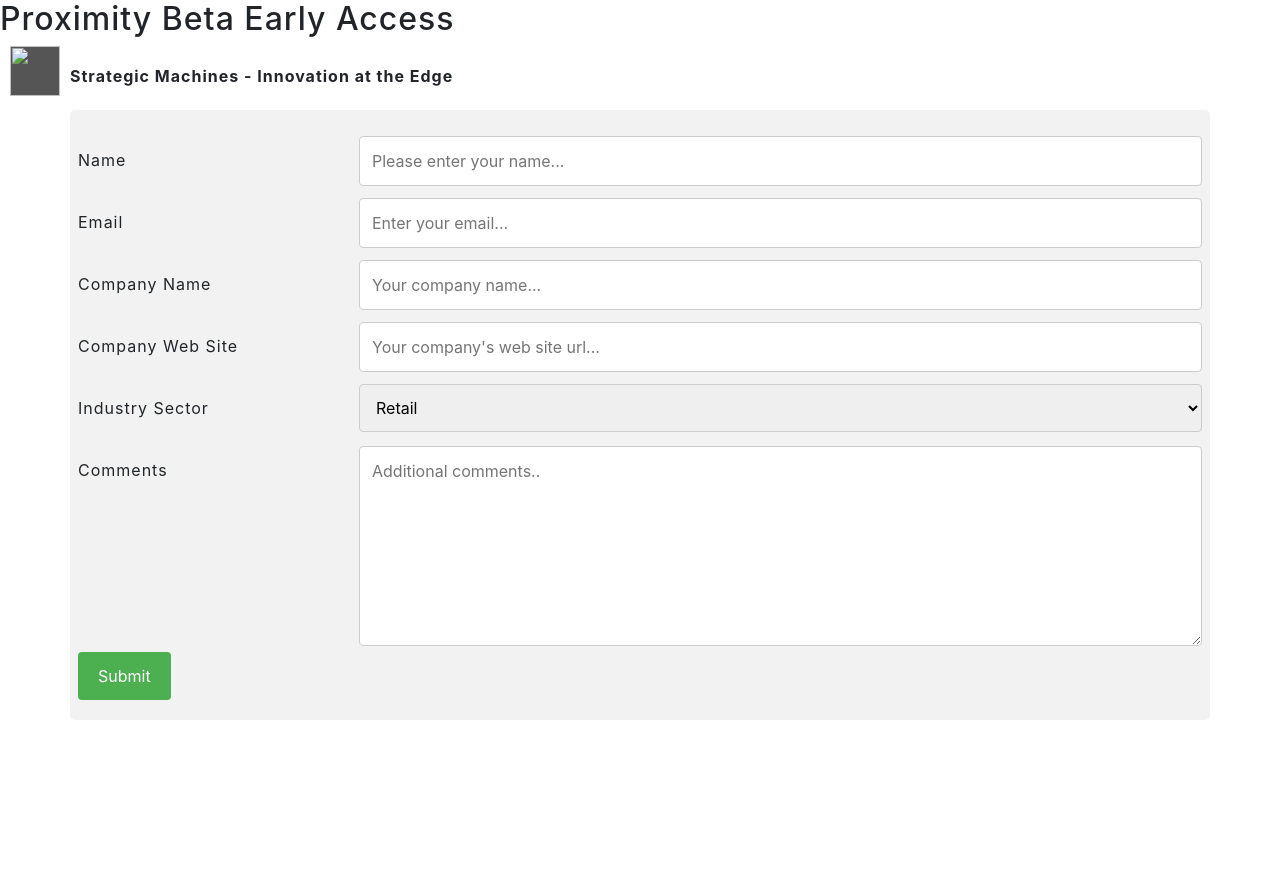
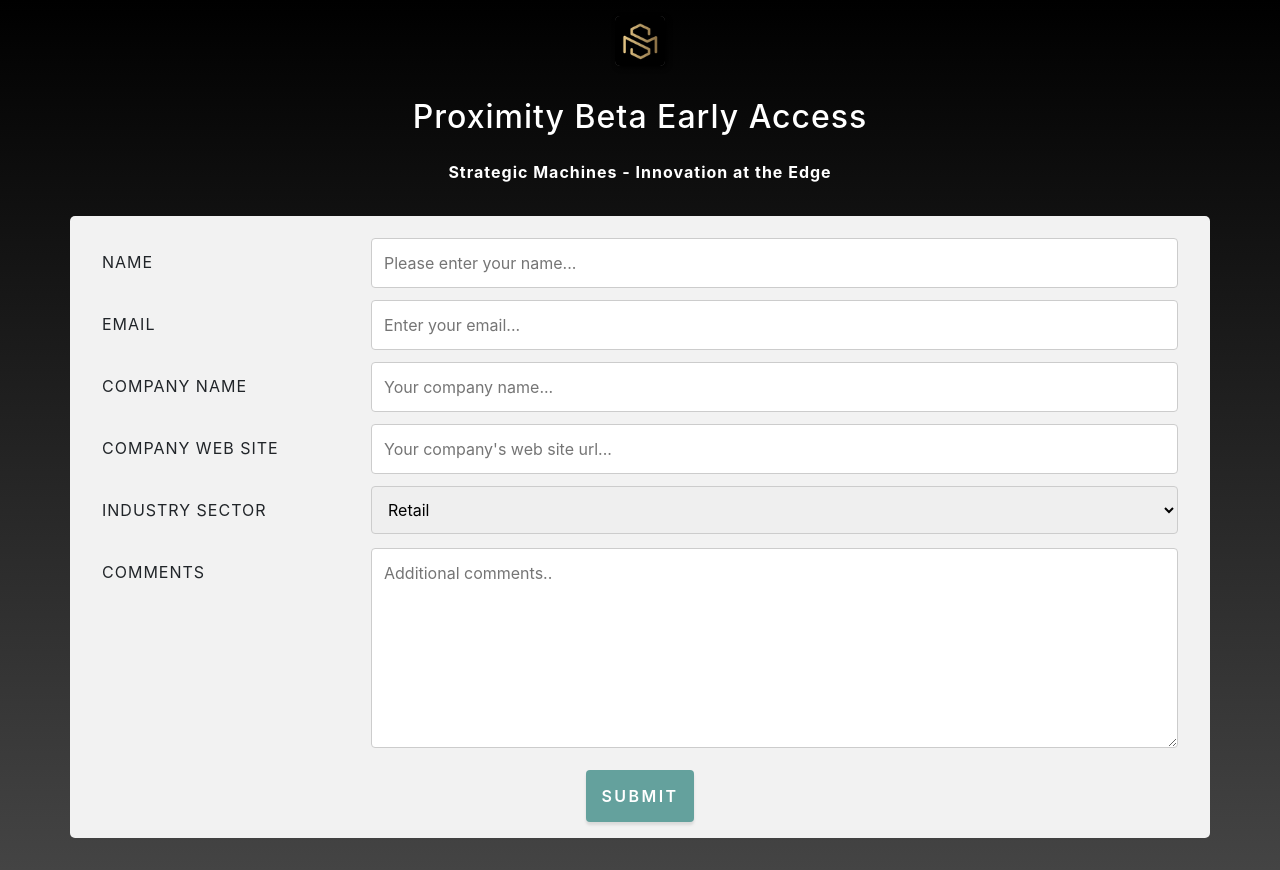
Before and after one commit to jordanmwebb/proximity, a website: page pages/form.html in a window 1280 px wide. Before the commit the page ends 800 px from the top, so only its background shows below. Drawn offline with nearby package versions, Linux system fonts and the light colour scheme.

Commit message:
styled forms

```diff
--- a/js/scripts.js
+++ b/js/scripts.js
@@ -1,8 +1,8 @@
 
  (function ($) {
-    const duplicate = `<h3 class="text-white mb-5 text-center">The email account is already on file. </h3>`
-    const verified = `<h3 class="text-white mb-5">Your account is verified. Thank you for subscribing!</h3>`
-    const notverified = `<h3 class="text-white mb-5">The verification does not match. Please try again!</h3>`
+    const duplicate = `<h3 class="text-white mb-5" style="text-align: center">The email account is already on file. </h3>`
+    const verified = `<h3 class="text-white mb-5 text-center">Your account is verified. Thank you for subscribing!</h3>`
+    const notverified = `<h3 class="text-white mb-5 text-center">The verification does not match. Please try again!</h3>`
     let em
     const processEmail = (form, e) => {
         const email = document.getElementById('email').value
--- a/pages/form.html
+++ b/pages/form.html
@@ -11,22 +11,46 @@
     <style>
 * {
   box-sizing: border-box;
+  margin: 0;
+  padding: 0;
+}
+
+html {
+    min-height: 100%;
+}
+
+body {
+  background: linear-gradient(0deg, rgba(68,68,68,1) 0%, rgba(0,0,0,1) 100%);
+  margin: 0;
+  padding: 0;
+  display: flex;
+  flex-direction: column;
+  justify-content: center;
+}
+
+.header {
+  display: flex;
+  flex-direction: column;
+  justify-content: center;
+  align-items: center;
 }
 
 .header img {
-  float: left;
-  width: 100px;
-  height: 100px;
+  width: 50px;
+  height: 50px;
+  margin-bottom: .5rem;
+  margin-top: 1rem;
   background: #555;
-  margin-left: 10px;
-  margin-bottom: 20px;
 }
 
 .header p {
-  position: relative;
-  top: 18px;
-  left: 10px;
-  margin-bottom: 40px;
+  margin-top: 1rem;
+  margin-bottom: 2rem;
+}
+
+.header-text {
+  text-align: center;
+  color: white;
 }
 
 input[type=text], select, textarea {
@@ -42,7 +66,13 @@
   display: inline-block;
 }
 
-input[type=submit] {
+.center-button {
+  display: flex;
+  align-items: center;
+  justify-content: center;
+}
+
+/* input[type=submit] {
   background-color: #4CAF50;
   color: white;
   padding: 12px 20px;
@@ -54,12 +84,13 @@
 
 input[type=submit]:hover {
   background-color: #45a049;
-}
+} */
 
 .container {
   border-radius: 5px;
   background-color: #f2f2f2;
-  padding: 20px;
+  padding: 1rem 2rem;
+  margin-bottom: 2rem;
 }
 
 .col-25 {
@@ -74,6 +105,11 @@
   margin-top: 6px;
 }
 
+.row {
+  margin-left: 0;
+  margin-right: 0;
+}
+
 /* Clear floats after the columns */
 .row:after {
   content: "";
@@ -84,7 +120,7 @@
 /* Responsive layout - when the screen is less than 600px wide, make the two columns stack on top of each other instead of next to each other */
 @media screen and (max-width: 600px) {
   .col-25, .col-75, input[type=submit] {
-    width: 100%;
+    width: 95%;
     margin-top: 0;
   }
 }
@@ -92,10 +128,12 @@
 </head>
 
 <body>
-    <h2>Proximity Beta Early Access</h2>
     <div class="header">
-        <img src="../assets/img/icon-256x256.png" style="height: 50px; width:50px">
-        <p><b>Strategic Machines - Innovation at the Edge </b></p>
+      <a href="../index.html">
+        <img class="proximity-logo proximity-form" src="../assets/img/icon-72x72.png">
+      </a>
+        <h2 class="header-text mt-4">Proximity Beta Early Access</h2>
+        <p class="header-text"><b>Strategic Machines - Innovation at the Edge </b></p>
     </div>
 
     <div class="container">
@@ -108,7 +146,7 @@
           </div>
         <div class="row">
           <div class="col-25">
-            <label for="name">Name</label>
+            <label for="name">NAME</label>
           </div>
           <div class="col-75">
             <input type="text" id="name" name="name" placeholder="Please enter your name...">
@@ -116,7 +154,7 @@
         </div>
         <div class="row">
             <div class="col-25">
-              <label for="email">Email</label>
+              <label for="email">EMAIL</label>
             </div>
             <div class="col-75">
               <input type="text" id="email" name="email" placeholder="Enter your email..." required>
@@ -124,7 +162,7 @@
           </div>
         <div class="row">
           <div class="col-25">
-            <label for="coname">Company Name</label>
+            <label for="coname">COMPANY NAME</label>
           </div>
           <div class="col-75">
             <input type="text" id="coname" name="lastname" placeholder="Your company name..." required>
@@ -132,7 +170,7 @@
         </div>
         <div class="row">
             <div class="col-25">
-              <label for="website">Company Web Site</label>
+              <label for="website">COMPANY WEB SITE</label>
             </div>
             <div class="col-75">
               <input type="text" id="website" name="website" placeholder="Your company's web site url..." required>
@@ -140,7 +178,7 @@
           </div>
         <div class="row">
           <div class="col-25">
-            <label for="sector">Industry Sector</label>
+            <label for="sector">INDUSTRY SECTOR</label>
           </div>
           <div class="col-75">
             <select id="sector" name="sector">
@@ -153,14 +191,14 @@
         </div>
         <div class="row">
           <div class="col-25">
-            <label for="comments">Comments</label>
+            <label for="comments">COMMENTS</label>
           </div>
           <div class="col-75">
             <textarea id="comments" name="comments" placeholder="Additional comments.." style="height:200px"></textarea>
           </div>
         </div>
-        <div class="row">
-          <input type="submit" value="Submit">
+        <div class="row center-button">
+          <input type="submit" value="Submit" class="btn btn-primary mt-3">
         </div>
       </form>
       <!-- verification code -->
@@ -171,18 +209,18 @@
               <input name="bot-field" />
             </label>
           </div>
-        <h4>Check your email (or junk mail) for the verification code and enter it here</h4>
-        <div class="row">
+        <h4 style="text-align: center;">Check your email (or junk mail) for the verification code and enter it here</h4>
+        <div class="row mt-4">
           <div class="col-25">
-            <label for="verify">Verify</label>
+            <label for="verify">VERIFY</label>
           </div>
           <div class="col-75">
             <input type="text" id="verify" name="verify" placeholder="Please enter your 5 digit verification code..">
           </div>
         </div>
 
-        <div class="row">
-          <input type="submit" value="Submit">
+        <div class="row center-button">
+          <input type="submit" value="Submit" class="btn btn-primary mt-3">
         </div>
       </form>
     </div>
--- a/pages/form.js
+++ b/pages/form.js
@@ -1,12 +1,12 @@
 // Disable enter key on input
 
 (function($) {
-  const completed = `<h5 style="color: blue; text-align: center">Your email is already on file. Thank you for applying for the beta program. There are a limited number of slots for early access, and we will contact you if approved. </h5>
-  <a href="/" class="btn btn-primary">Home</a>`
-  const verified = `<h5 >Your account is verified. Thank you for applying for the Beta program! There are a limited number of slots for early access, and we will contact you if approved. </h5>
-  <a href="/" class="btn btn-primary">Home</a>`
-  const notverified = `<h5">The verification code you entered does not match. Please try again!</h5>
-  <a href="/pages/index.html" class="btn btn-primary">Apply</a>`
+  const completed = `<h5 style="color: black; text-align: center; line-height: 1.75rem">Your email is already on file. Thank you for applying for the beta program. There are a limited number of slots for early access, and we will contact you if approved. </h5>
+  <div class="center-button mt-4"><a href="/" class="btn btn-primary">Home</a></div>`
+  const verified = `<h5 style="color: black; text-align: center; line-height: 1.75rem">Your account is verified. Thank you for applying for the Beta program! There are a limited number of slots for early access, and we will contact you if approved. </h5>
+  <div class="center-button mt-4"><a href="/" class="btn btn-primary">Home</a></div>`
+  const notverified = `<h5 style="color: black; text-align: center; line-height: 1.75rem">The verification code you entered does not match. Please try again!</h5>
+  <div class="center-button mt-4"><a href="/pages/index.html" class="btn btn-primary">Home</a></div>`
   let em
 
 function stopEnterKey(evt) {
```
Also changed, not shown: index.html (+1 -1 lines), css/styles.css.
